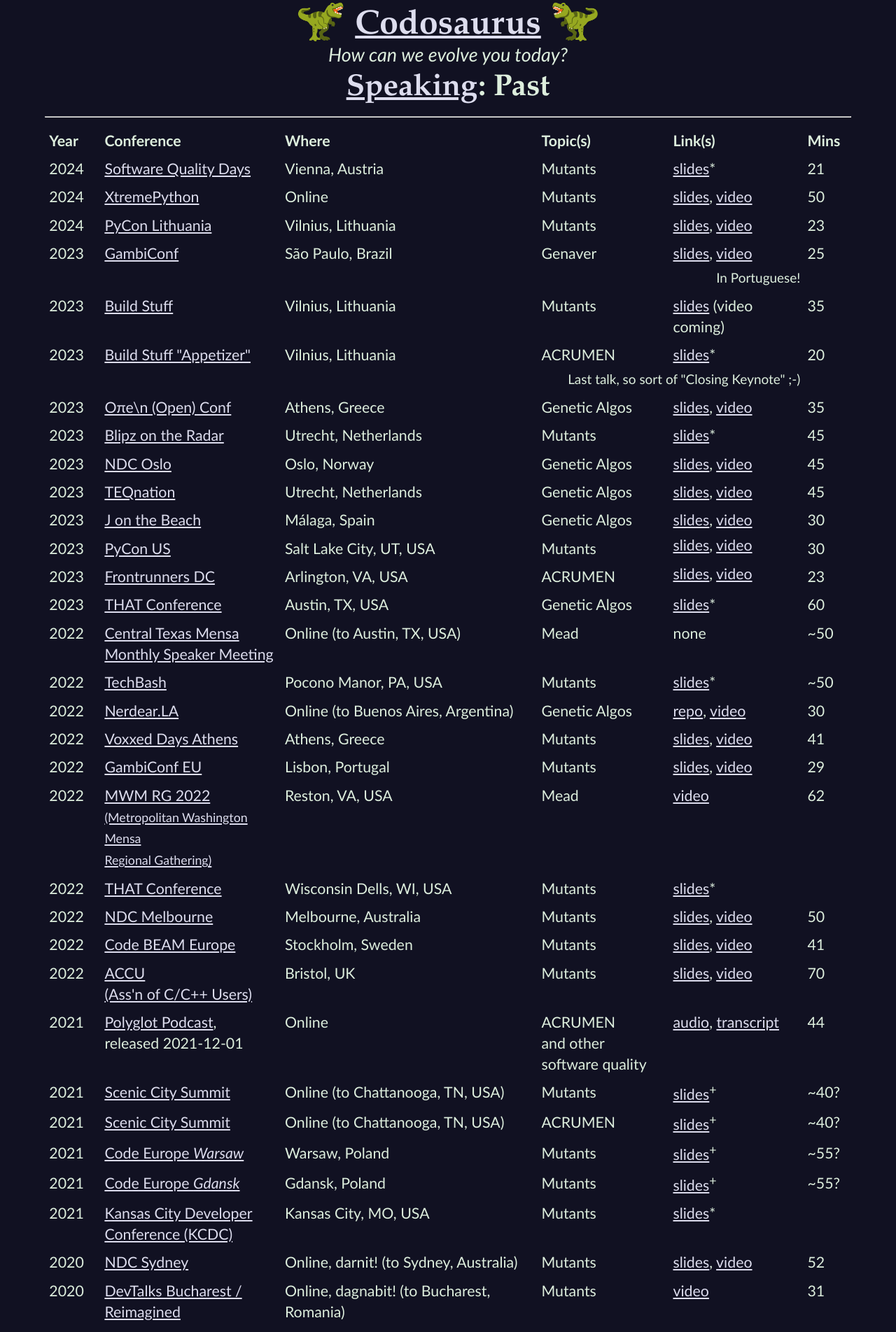
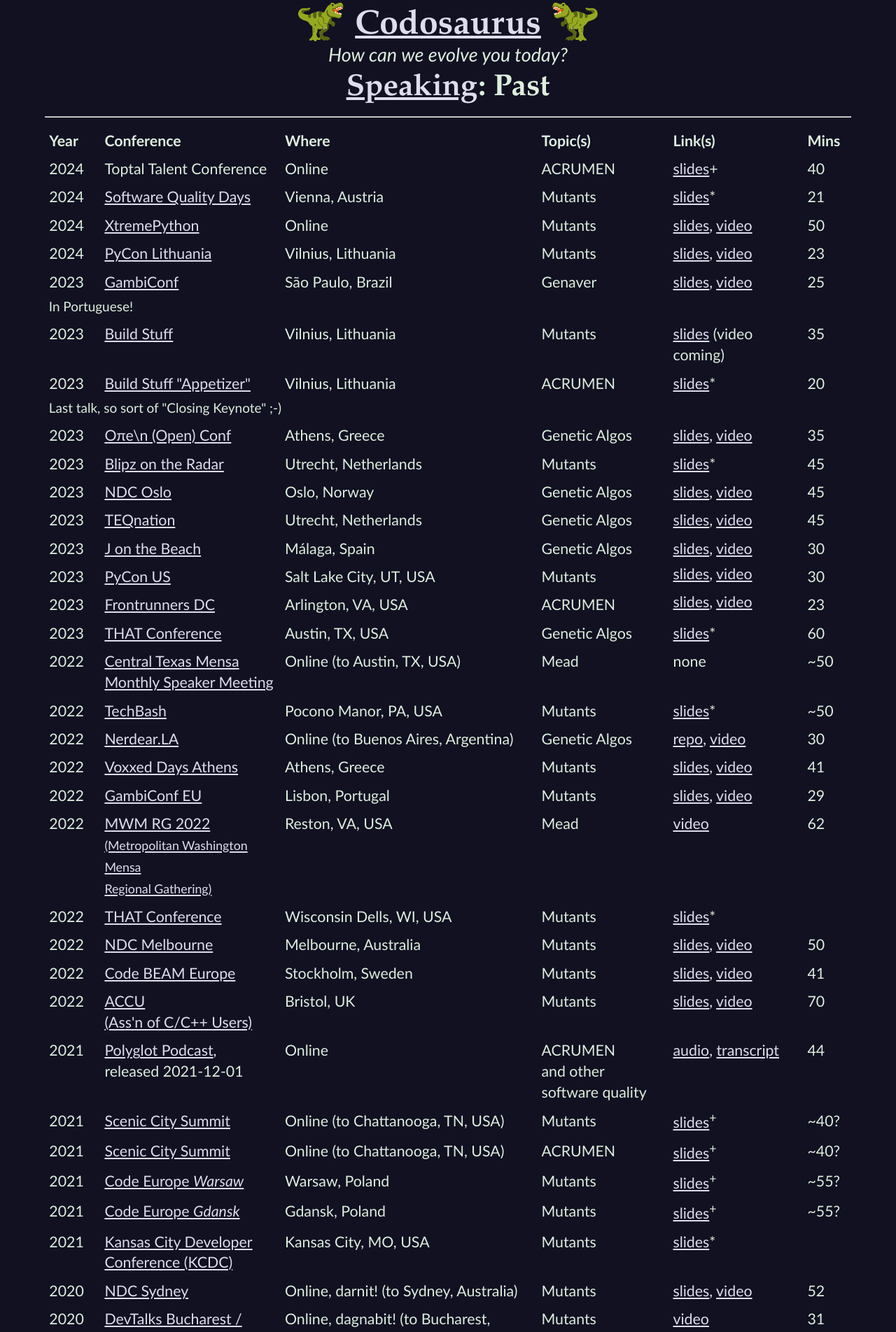
Before and after one commit to CodosaurusLLC/CodosaurusLLC.github.io, a Jekyll site: the page built from speaking/past.md, in a window 1280 px wide. Shown: the top 1904 px of the page at 70% size. Built offline with Jekyll 4.4.1, drawn with Linux system fonts in a browser that asks for light colours; some of the changed lines change nothing that is shown.

Commit message:
move Toptal conf from upcoming to past; tweak CSS

```diff
--- a/assets/css/speaking.css
+++ b/assets/css/speaking.css
@@ -15,5 +15,4 @@
   font-size:   var(--tiny-size);
   padding-top:    0;
   padding-bottom: 0.3em;
-  text-align:     right;
 }
--- a/speaking/past.md
+++ b/speaking/past.md
@@ -17,6 +17,17 @@
     </tr>
   </thead>
   <tbody>
+    <tr>
+      <td class="numeric">2024</td>
+      <td>Toptal Talent Conference</td>
+      <td>Online</td>
+      <td>ACRUMEN</td>
+      <td>
+        <a href="https://www.codosaur.us/reds/acrumen-toptal-24-slides" target="_new">slides</a>+
+      </td>
+      <td class="numeric">40</td>
+    </tr>
+
     <tr>
       <td class="numeric">2024</td>
       <td><a href="https://www.software-quality-days.com/" rel="nofollow" target="_new">Software Quality Days</a></td>
@@ -64,7 +75,7 @@
       <td class="numeric">25</td>
     </tr>
     <tr class="notes">
-      <td colspan="5">In Portuguese!</td>
+      <td colspan="6">In Portuguese!</td>
     </tr>
 
     <tr>
@@ -89,7 +100,7 @@
       <td class="numeric">20</td>
     </tr>
     <tr class="notes">
-      <td colspan="5">Last talk, so sort of "Closing Keynote" ;-)</td>
+      <td colspan="6">Last talk, so sort of "Closing Keynote" ;-)</td>
     </tr>
 
     <tr>
@@ -316,7 +327,7 @@
       <td class="numeric">31</td>
     </tr>
     <!-- <tr class="notes">
-      <td colspan="5">(30-min backup video <a href="https://www.youtube.com/watch?v=JN3CRHWUHTk&list=PLMrm16n64Bub8urB-bsyMyHiNPMLG7FAS" rel="nofollow" target="_new">here</a>)</td>
+      <td colspan="6">(30-min backup video <a href="https://www.youtube.com/watch?v=JN3CRHWUHTk&list=PLMrm16n64Bub8urB-bsyMyHiNPMLG7FAS" rel="nofollow" target="_new">here</a>)</td>
     </tr> -->
     <tr>
       <td class="numeric">2020</td>
@@ -354,7 +365,7 @@
       <td class="numeric">45</td>
     </tr>
     <tr class="notes">
-      <td colspan="5">(Sorry for the bad audio, they don't record, so it's from my phone on a tripod, and slightly cleaned up)</td>
+      <td colspan="6">(Sorry for the bad audio, they don't record, so it's from my phone on a tripod, and slightly cleaned up)</td>
     </tr>
     <tr>
       <td class="numeric">2019</td>
@@ -365,7 +376,7 @@
       <td class="numeric">44</td>
     </tr>
     <tr class="notes">
-      <td colspan="5">(recorded on my phone, since they don't record sessions)</td>
+      <td colspan="6">(recorded on my phone, since they don't record sessions)</td>
     </tr>
     <tr>
       <td class="numeric">2019</td>
@@ -392,7 +403,7 @@
       <td class="numeric">24</td>
     </tr>
     <tr class="notes">
-      <td colspan="5">(My first podcast!)</td>
+      <td colspan="6">(My first podcast!)</td>
     </tr>
     <tr>
       <td class="numeric">2019</td>
@@ -402,7 +413,7 @@
       <td>(none)</td>
     </tr>
     <tr class="notes">
-      <td colspan="5">(They recorded it but messed it up)</td>
+      <td colspan="6">(They recorded it but messed it up)</td>
     </tr>
     <tr>
       <td class="numeric">2019</td>
@@ -416,7 +427,7 @@
       <td class="numeric">75!</td>
     </tr>
     <tr class="notes">
-      <td colspan="5">(Again, more aimed at feedback than teaching, taking advantage of their long timeslots (and big brains))</td>
+      <td colspan="6">(Again, more aimed at feedback than teaching, taking advantage of their long timeslots (and big brains))</td>
     </tr>
     <tr>
       <td class="numeric">2019</td>
@@ -427,7 +438,7 @@
       <td class="numeric">150!</td>
     </tr>
     <tr class="notes">
-      <td colspan="5">(Aimed mainly at discussing and perfecting it, not so much teaching it)</td>
+      <td colspan="6">(Aimed mainly at discussing and perfecting it, not so much teaching it)</td>
     </tr>
     <tr>
       <td class="numeric">2019</td>
@@ -438,7 +449,7 @@
       <td class="numeric">60</td>
     </tr>
     <tr class="notes">
-      <td colspan="5">(My first delivery of this talk, not very good)</td>
+      <td colspan="6">(My first delivery of this talk, not very good)</td>
     </tr>
     <tr>
       <td class="numeric">2019</td>
@@ -449,7 +460,7 @@
       <td class="numeric">60</td>
     </tr>
     <tr class="notes">
-      <td colspan="5">(Another one where they don't record so it was just my phone on a tripod)</td>
+      <td colspan="6">(Another one where they don't record so it was just my phone on a tripod)</td>
     </tr>
     <tr>
       <td class="numeric">2019</td>
@@ -468,7 +479,7 @@
       <td class="numeric">37</td>
     </tr>
     <tr class="notes">
-      <td colspan="5">(My very first conference talk, so not very well done, sorry!)</td>
+      <td colspan="6">(My very first conference talk, so not very well done, sorry!)</td>
     </tr>
     <tr>
       <td class="numeric">2018</td>
@@ -495,7 +506,7 @@
       <td class="numeric"></td>
     </tr>
     <tr class="notes">
-      <td colspan="5">(as BACKUP speaker; didn't actually get to speak)</td>
+      <td colspan="6">(as BACKUP speaker; didn't actually get to speak)</td>
     </tr>
     <tr>
       <td class="numeric">2017</td>
```
